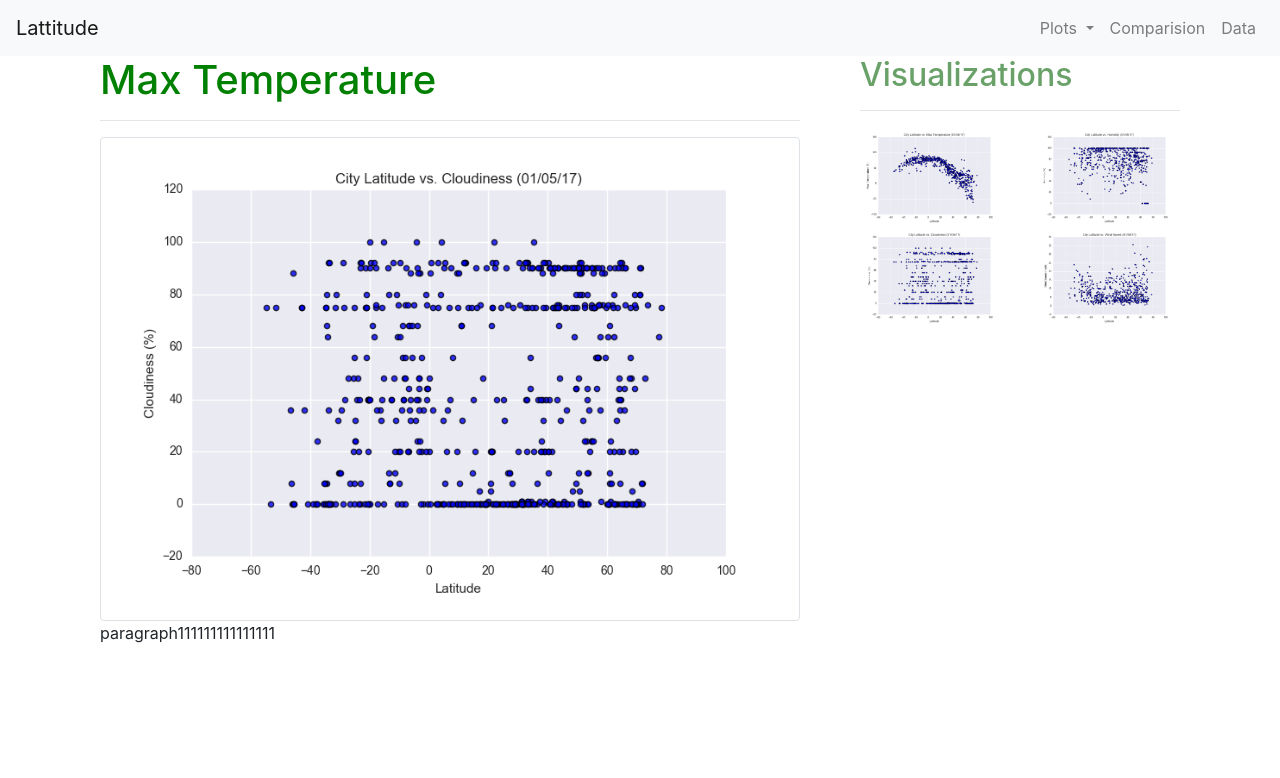
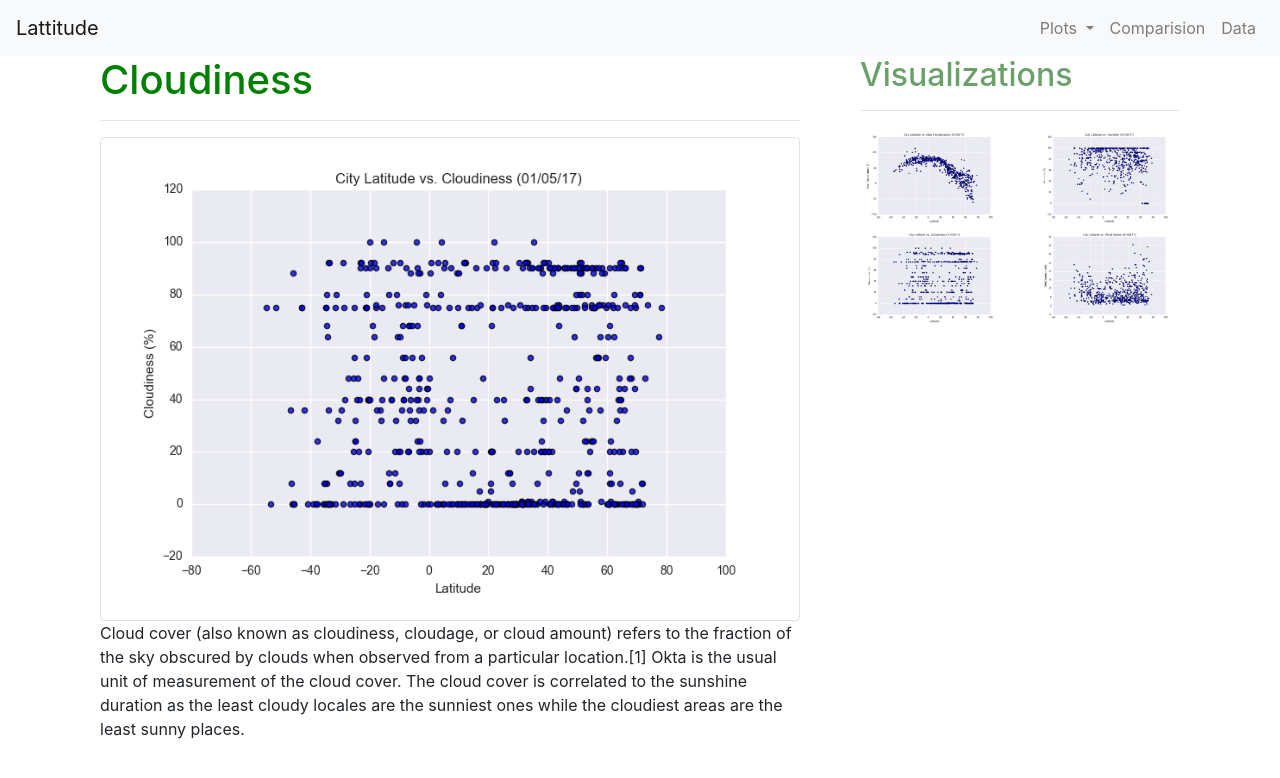
Before and after one commit to 1Swimmer/Web-Design-Challenge, a plain HTML site: page cloudiness.html in a window 1280 px wide. Drawn offline with nearby package versions, Linux system fonts and the light colour scheme.

Commit message:
add cloudiness data reviewed
add cloudiness data reviewed

```diff
--- a/cloudiness.html
+++ b/cloudiness.html
@@ -50,12 +50,12 @@
         <div class="row">
         <div class="col-md-8">
         <div class="col-md-12">
-        <h1 style="color:green;"> Max Temperature</h1>
+        <h1 style="color:green;"> Cloudiness</h1>
         <hr>
         <div class="thumbnail" >
         <img src="Resources/assets/images/Fig3.png" alt="Cloudiness" class="img-thumbnail float-left" width="100%">
         </div>
-      <p>paragraph111111111111111</p>
+      <p>Cloud cover (also known as cloudiness, cloudage, or cloud amount) refers to the fraction of the sky obscured by clouds when observed from a particular location.[1] Okta is the usual unit of measurement of the cloud cover. The cloud cover is correlated to the sunshine duration as the least cloudy locales are the sunniest ones while the cloudiest areas are the least sunny places.</p>
       <br>
 
       </div>
```
